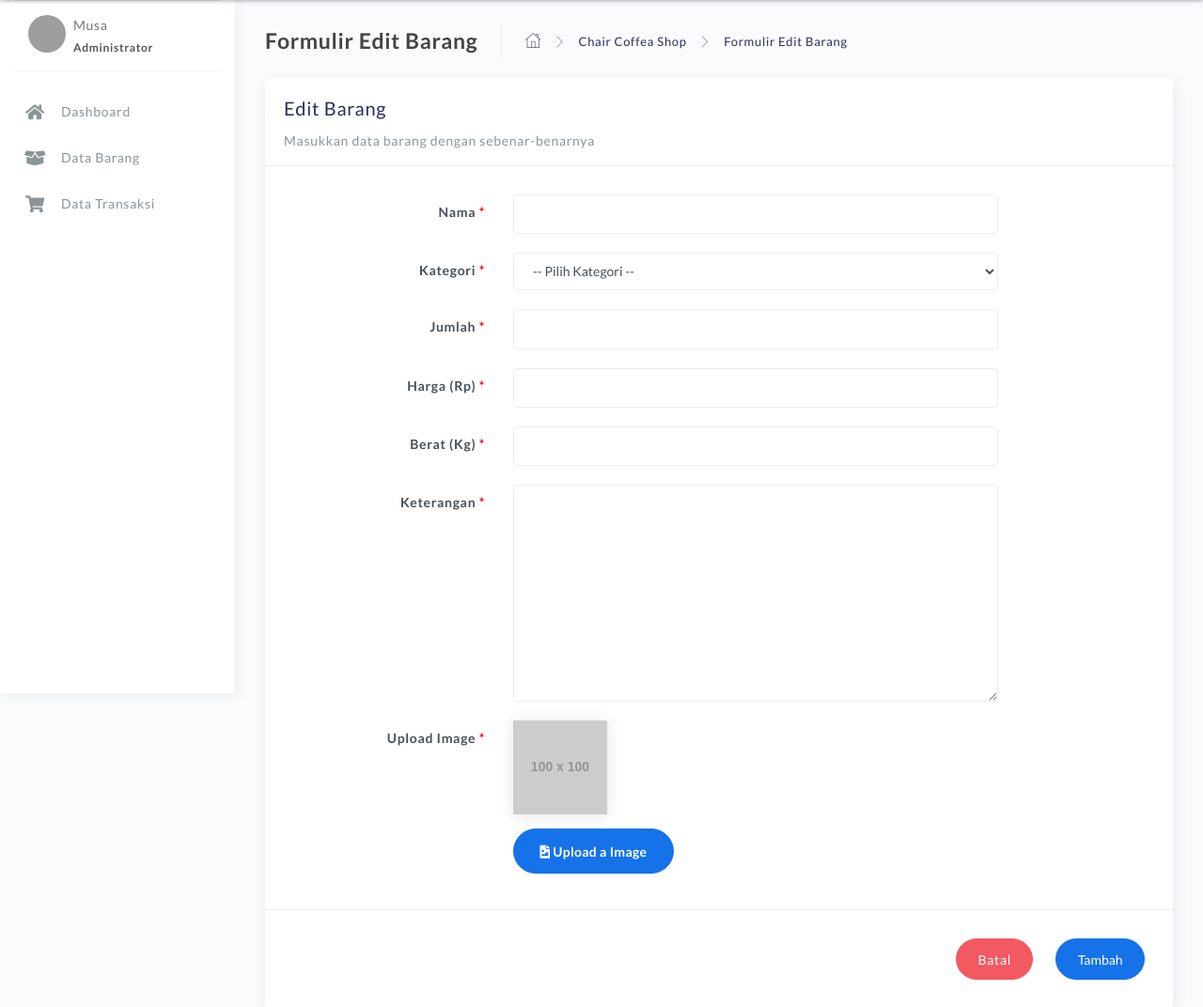
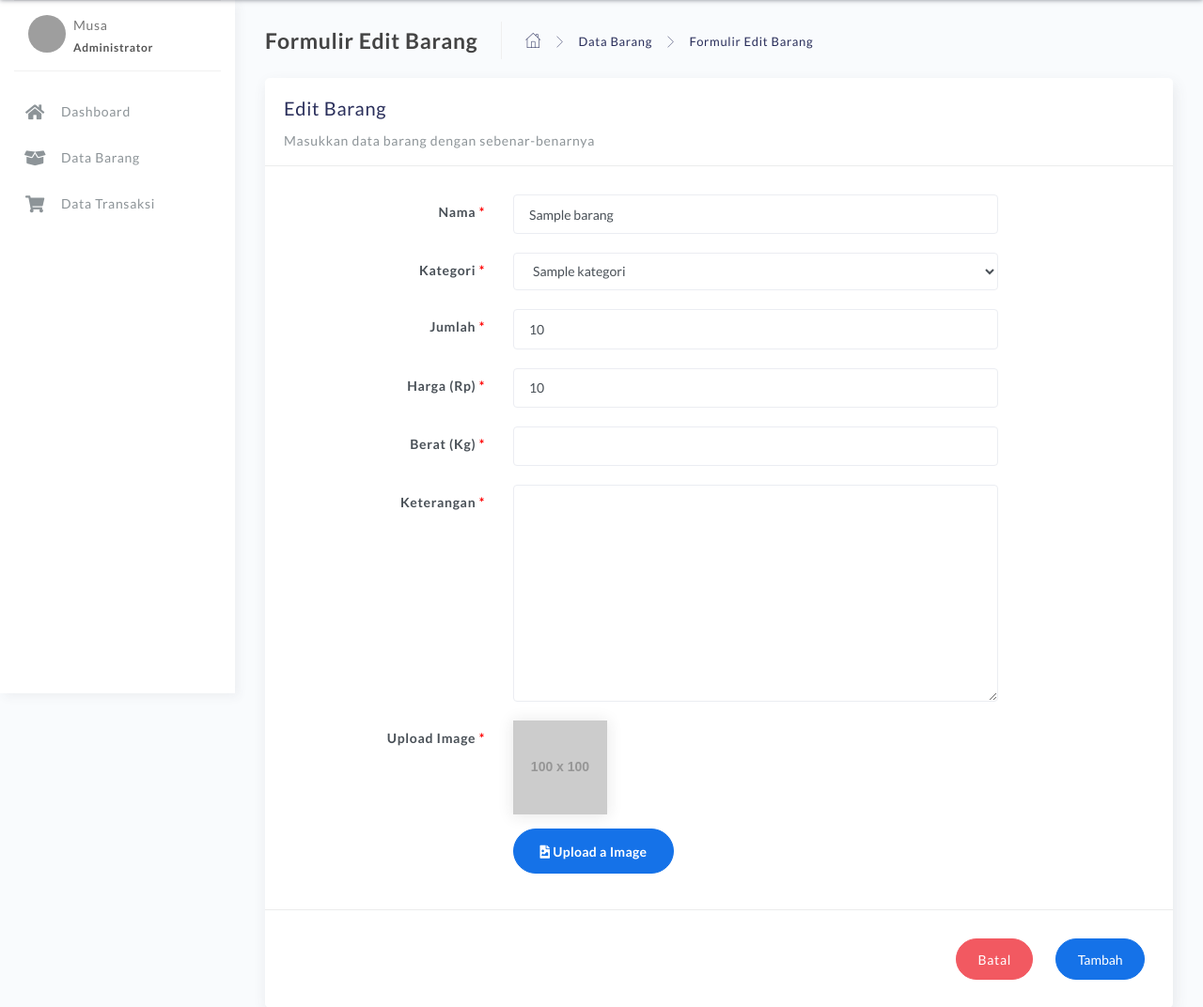
Before and after one commit to iwansuryaningrat/mini-projectPBP, a CodeIgniter 4 app: template project-pbp/app/Views/admin/edit/form-edit-barang.php in a window 1280 px wide. Shown: the part 62-1134 px from the top of the page at 94% size. Run offline with PHP 8.4 and a stand-in for CodeIgniter, Linux system fonts and the light colour scheme; the template is opened without the code that fills it: most values are stand-ins (such as "Sample title", 1, 10 or a date in 2020); grey boxes labelled with a size stand in for pictures from a placeholder-image service; data that the repository does not hold is empty; some libraries are stand-ins or nearby versions; grey boxes are pictures that could not be loaded.

Commit message:
Fixing Barang

```diff
--- a/project-pbp/app/Views/admin/edit/form-edit-barang.php
+++ b/project-pbp/app/Views/admin/edit/form-edit-barang.php
@@ -218,13 +218,13 @@
 								<i class="flaticon-right-arrow"></i>
 							</li>
 							<li class="nav-item">
-								<a href="/admin/detail">Chair Coffea Shop</a>
+								<a href="/admin/barang">Data Barang</a>
 							</li>
 							<li class="separator">
 								<i class="flaticon-right-arrow"></i>
 							</li>
 							<li class="nav-item">
-								<a href="/edit/barang">Formulir Edit Barang</a>
+								<a href="/edit/barang/<?= $data['idbarang']; ?>">Formulir Edit Barang</a>
 							</li>
 						</ul>
 					</div>
@@ -240,7 +240,7 @@
 										<div class="form-group form-show-validation row">
 											<label for="name" class="col-lg-3 col-md-3 col-sm-4 mt-sm-2 text-right">Nama <span class="required-label">*</span></label>
 											<div class="col-lg-7 col-md-9 col-sm-8">
-												<input type="text" class="form-control" id="nama" name="nama" placeholder="" required>
+												<input type="text" class="form-control" id="nama" name="nama" value="<?= $barang['nama']; ?>" required>
 											</div>
 										</div> <!-- end nama -->
 
@@ -250,9 +250,9 @@
 												<select id="Kategori" required class="form-control" name="kategori">
 													<option hidden> --  Pilih Kategori  --</option>
 													<!-- Ambil dari database -->
-													<option value="">Home Furniture</option>
-													<option value="">Hospital Furniture</option>
-													<option value="">Office Furniture</option>
+													<?php foreach($kategori as $data) : ?>
+														<option value="<?= $data['idkategori']; ?>" <?php if($data['idkategori'] = $barang['idkategori']) : echo 'selected'; endif; ?>><?= $data['nama']; ?></option>
+													<?php endforeach; ?>
 												</select>
 											</div>
 										</div> <!-- end kategori -->
@@ -261,7 +261,7 @@
 											<label for="jumlah" class="col-lg-3 col-md-3 col-sm-4 mt-sm-2 text-right">Jumlah <span class="required-label">*</span></label>
 											<br>
 											<div class="col-lg-7 col-md-9 col-sm-8">
-												<input class="form-control" type="number" id="jumlah" min="1" step="1" name="jumlah">
+												<input class="form-control" type="number" id="jumlah" min="1" step="1" name="jumlah" value="<?= $barang['jumlah']; ?>">
 											</div>
 										</div> <!-- end jumlah -->
 
@@ -269,7 +269,7 @@
 											<label for="harga" class="col-lg-3 col-md-3 col-sm-4 mt-sm-2 text-right">Harga (Rp) <span class="required-label">*</span></label>
 											<br>
 											<div class="col-lg-7 col-md-9 col-sm-8">
-												<input class="form-control" type="number" id="harga" min="500" step="500" name="harga">
+												<input class="form-control" type="number" id="harga" min="500" step="500" name="harga" value="<?= $barang['harga']; ?>">
 											</div>
 										</div> <!-- end harga -->
 
@@ -277,7 +277,7 @@
 											<label for="berat" class="col-lg-3 col-md-3 col-sm-4 mt-sm-2 text-right">Berat (Kg) <span class="required-label">*</span></label>
 											<br>
 											<div class="col-lg-7 col-md-9 col-sm-8">
-												<input class="form-control" type="number" id="berat" min="1" step="1" name="berat">
+												<input class="form-control" type="number" id="berat" min="1" step="1" name="berat" value="<?= $barang['berat']; ?>">
 											</div>
 										</div> <!-- end berat -->
 
```
Also changed, not shown: project-pbp/app/Controllers/Edit.php (+26 -38 lines), project-pbp/app/Models/BarangModel.php (+8 -4 lines), project-pbp/app/Views/admin/data_barang.php (+3 -10 lines), project-pbp/app/Views/admin/delete/form-delete-kategori.php (+4 -4 lines).
